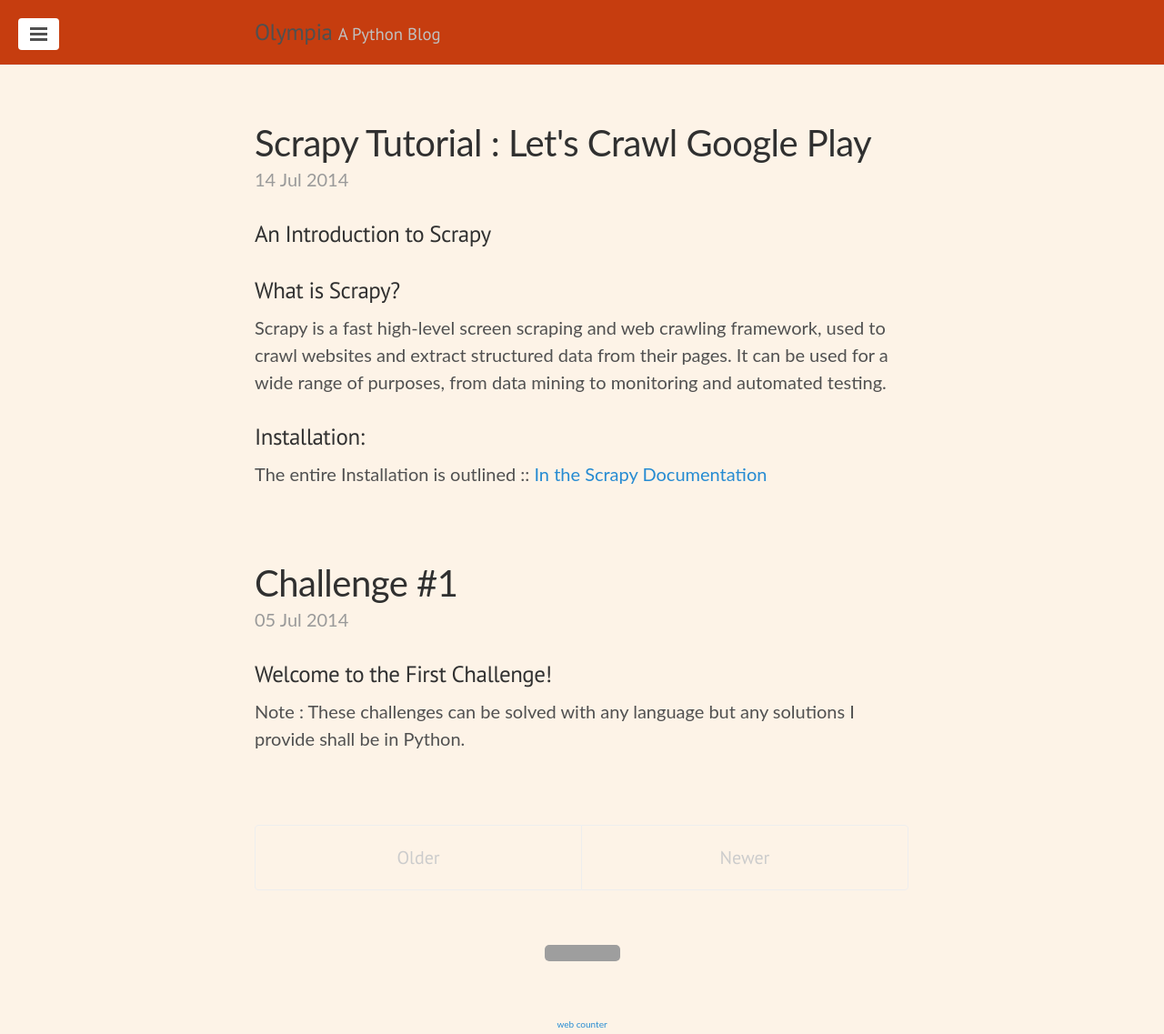
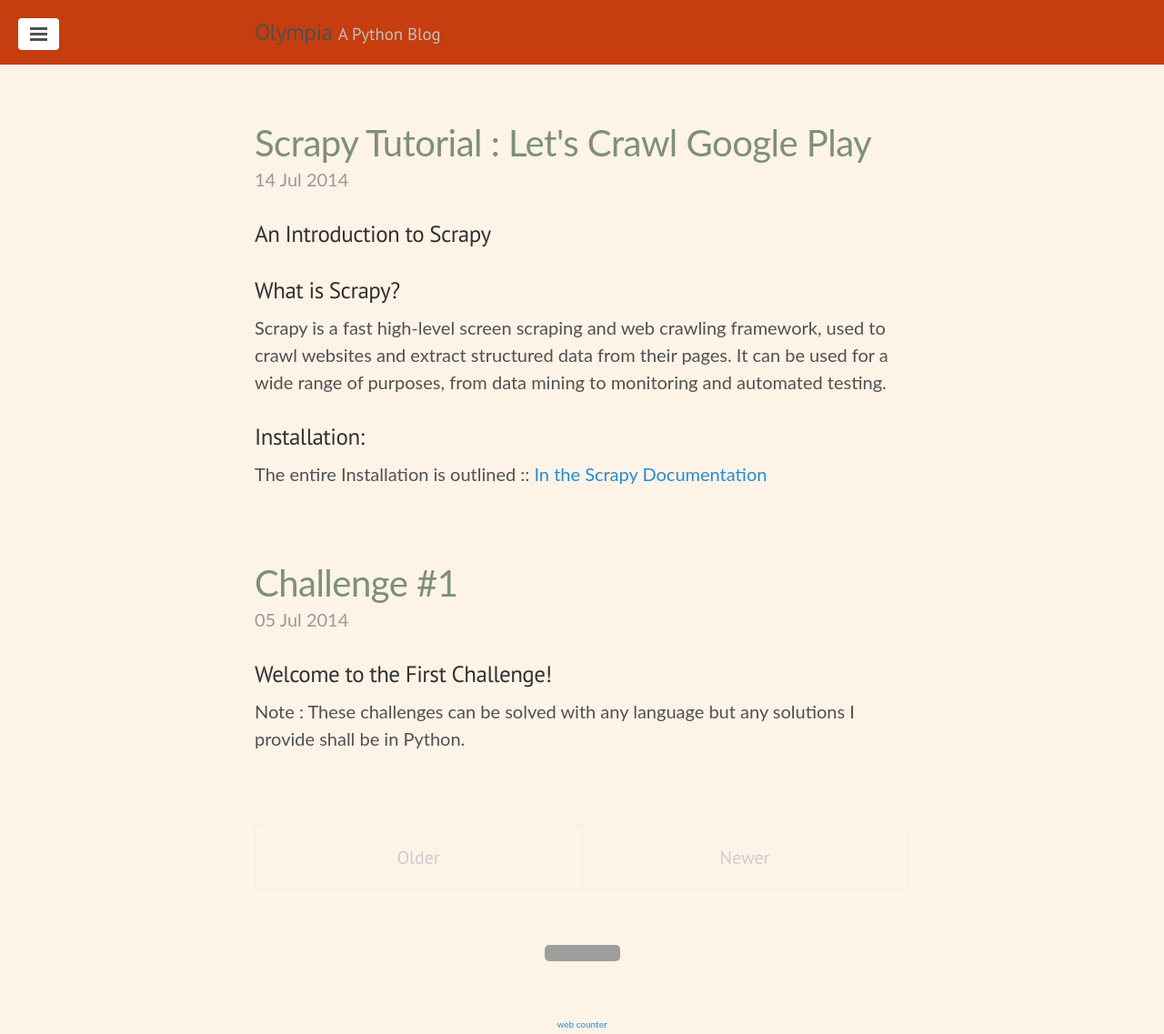
Before and after one commit to hassaanaliw/hassaanaliw.github.io, a Jekyll site: the page built from index.html, in a window 1280 px wide. Shown: the whole page at 91% size. Built offline with Jekyll 4.4.1, drawn with Linux system fonts in a browser that asks for light colours; some web fonts are replaced; Markdown is read by kramdown in place of the engine named in the settings; the list of posts is cut into pages by our own code; grey boxes are pictures that could not be loaded.

Commit message:
Update lanyon.css

```diff
--- a/public/css/lanyon.css
+++ b/public/css/lanyon.css
@@ -321,7 +321,7 @@ a.sidebar-nav-item:focus {
 .page-title,
 .post-title,
 .post-title a {
-  color: #303030;
+  color: #7e8f7c;
 }
 .page-title,
 .post-title {
```
